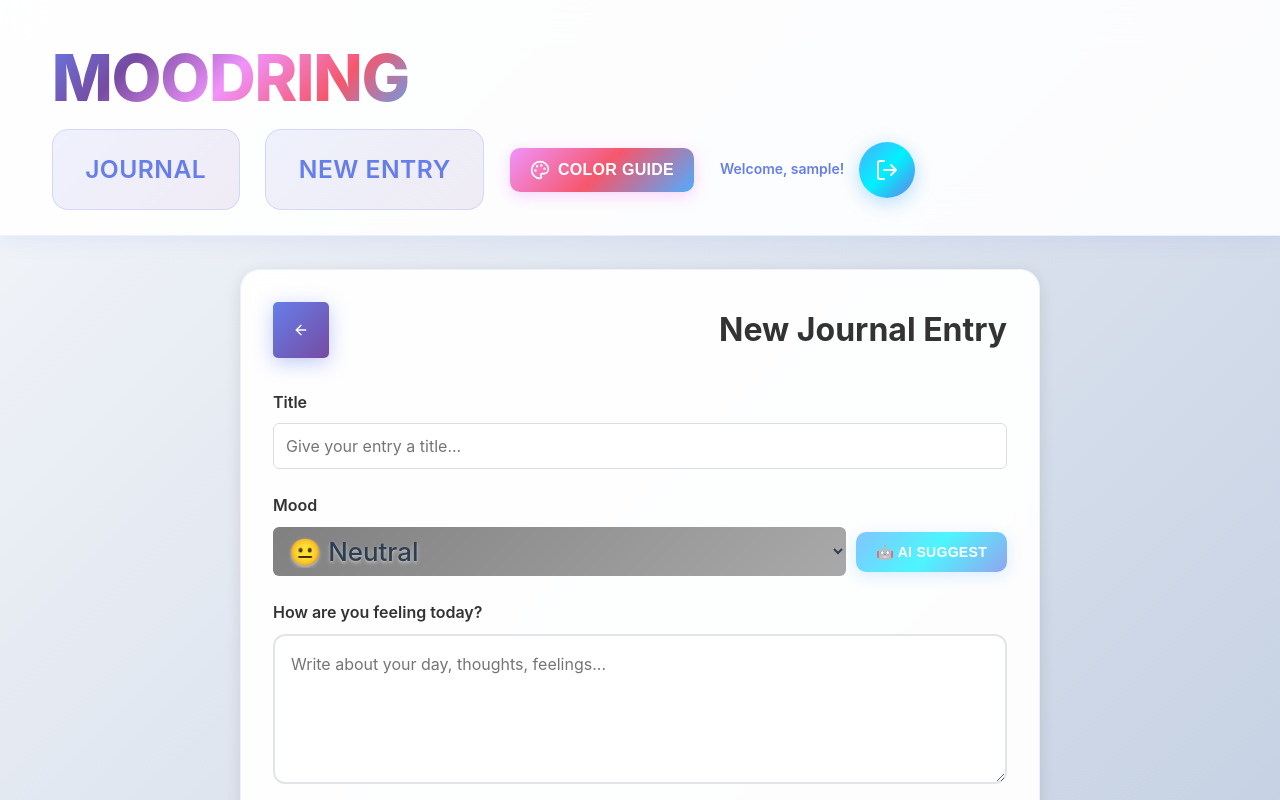
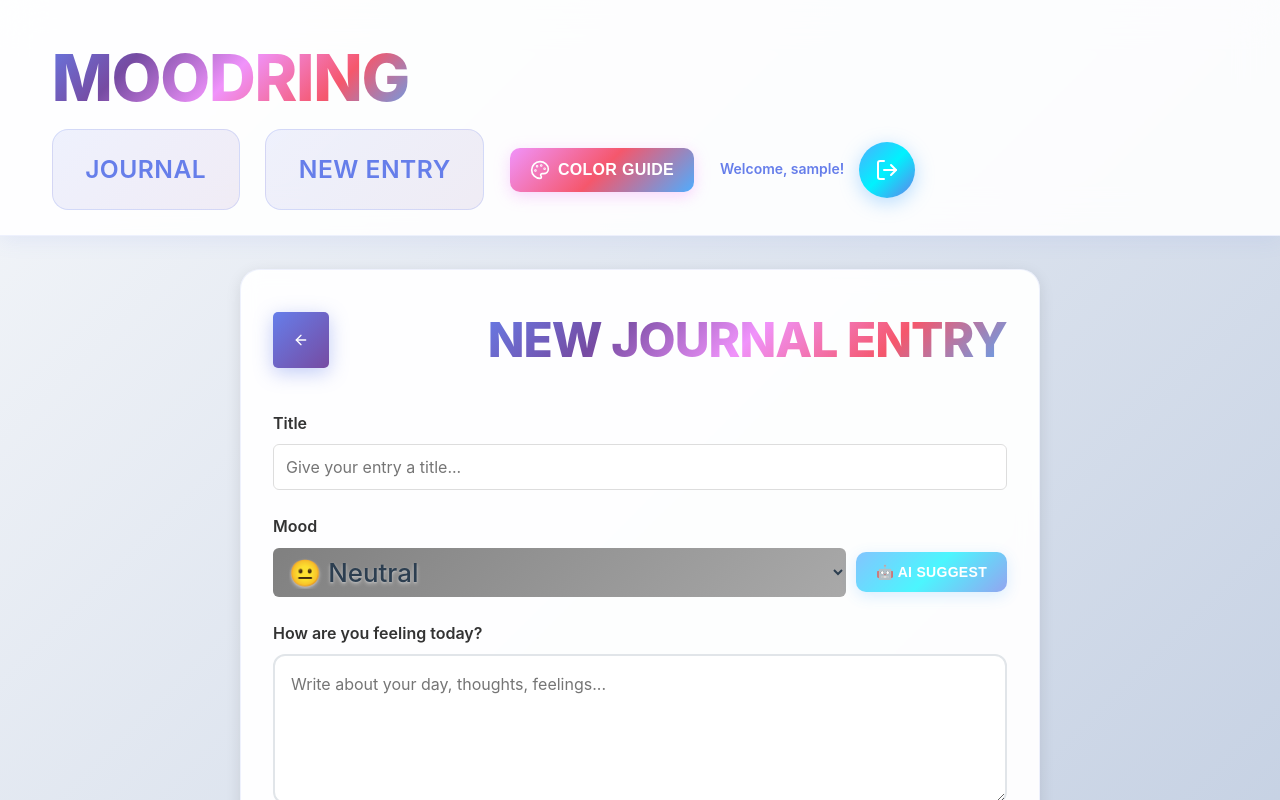
Before and after one commit to ThisbeSchoJo/moodring, a React (Create React App) app in the folder client/: page /new in a window 1280 px wide. Shown: the top 800 px of the page. Built offline with nearby package versions, Linux system fonts and the light colour scheme; sample sign-in values are in the browser's storage.

Commit message:
adjusted styling of new journal entry to be more colorful and match the rest of the app's aesthetic

```diff
--- a/client/src/App.css
+++ b/client/src/App.css
@@ -460,8 +460,55 @@ html {
 }
 
 .form-header h2 {
-  color: #333;
+  margin: 0;
   font-size: 2rem;
+  font-weight: 800;
+  background: linear-gradient(
+    135deg,
+    #667eea 0%,
+    #764ba2 25%,
+    #f093fb 50%,
+    #f5576c 75%,
+    #4facfe 100%
+  );
+  -webkit-background-clip: text;
+  -webkit-text-fill-color: transparent;
+  background-clip: text;
+  letter-spacing: -0.02em;
+  text-shadow: none;
+  text-transform: uppercase;
+  position: relative;
+  transition: all 0.3s ease;
+}
+
+.form-header h2::before {
+  content: "New Journal Entry";
+  position: absolute;
+  top: 0;
+  left: 0;
+  background: linear-gradient(
+    135deg,
+    #4facfe 0%,
+    #00f2fe 25%,
+    #667eea 50%,
+    #764ba2 75%,
+    #f093fb 100%
+  );
+  -webkit-background-clip: text;
+  -webkit-text-fill-color: transparent;
+  background-clip: text;
+  opacity: 0;
+  transition: opacity 0.3s ease;
+}
+
+.form-header h2:hover::before {
+  opacity: 1;
+}
+
+@media (min-width: 768px) {
+  .form-header h2 {
+    font-size: 3rem;
+  }
 }
 
 .form-group {
```
